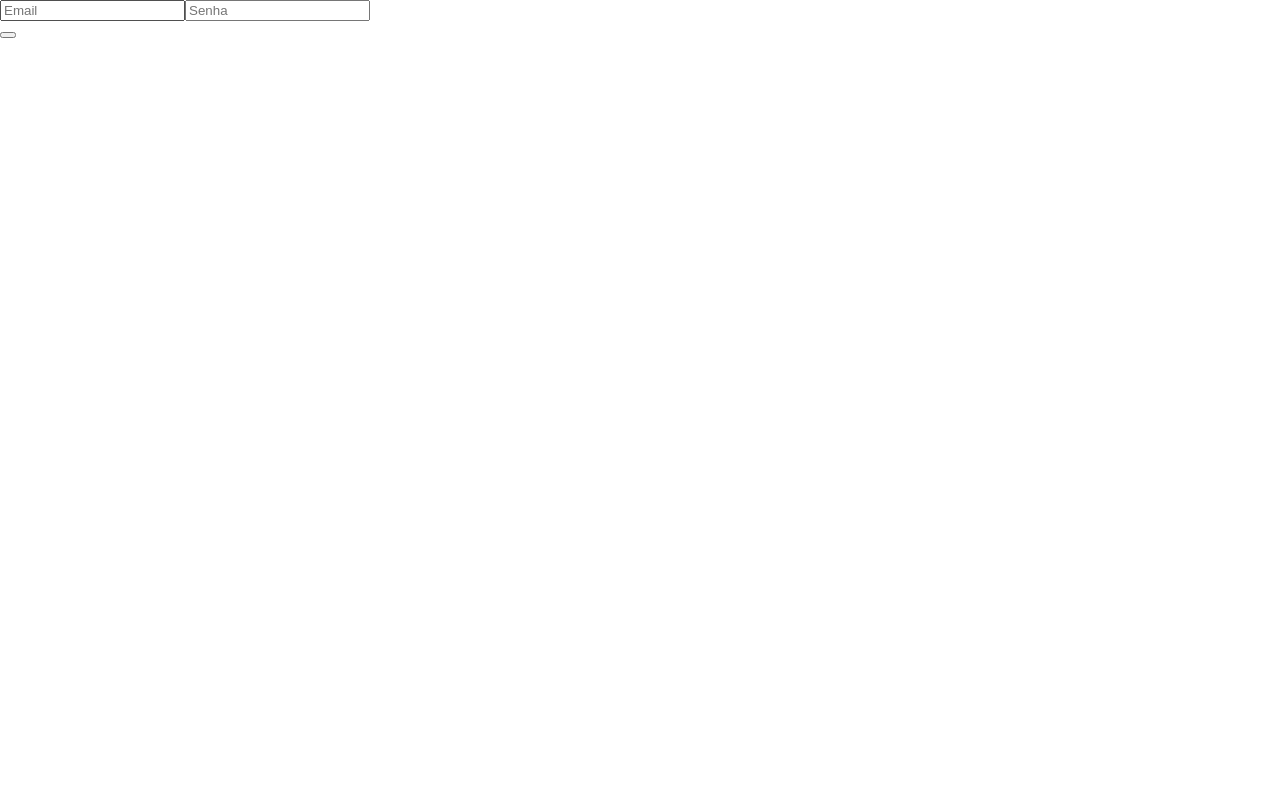
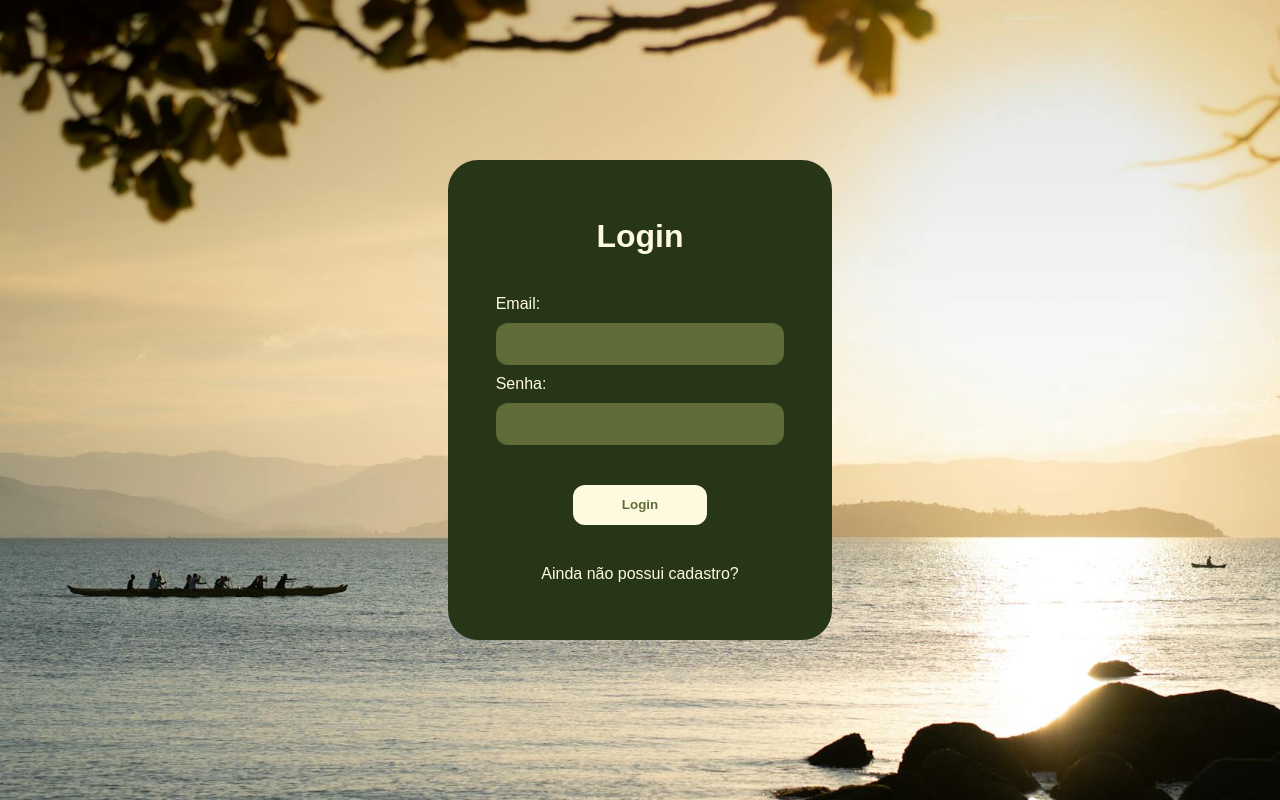
Before and after one commit to franciscogrimes/EcoMap-Floripa, a React (Vite) app in the folder Ecohubs/: page /login in a window 1280 px wide. Built offline with nearby package versions, Linux system fonts and the light colour scheme.

Commit message:
Estilização da page de Login

```diff
--- a/Ecohubs/src/index.css
+++ b/Ecohubs/src/index.css
@@ -1,3 +1,4 @@
 * {
   margin: 0;
+  font-family: sans-serif;
 }
--- a/Ecohubs/src/pages/Login.jsx
+++ b/Ecohubs/src/pages/Login.jsx
@@ -1,5 +1,7 @@
 import { useContext, useState } from "react";
 import { UtilitsContext } from "../components/context/UtilitsContext";
+import style from "./styles/Login.module.css";
+import { Link } from "react-router-dom";
 
 export default function App() {
   const [usuario, setUsuario] = useState({
@@ -14,26 +16,38 @@ export default function App() {
   }
 
   return (
-    <div>
-      <div>
+    <div className={style.container}>
+      <div className={style.containerLogin}>
+        <div className={style.title}>
+          <h1>Login</h1>
+        </div>
+        <div className={style.input}>
+          <label htmlFor="email">Email:</label>
           <input
+            className={style.inputEmail}
             type="email"
             value={usuario.email}
-          placeholder="Email"
             onChange={(evento) =>
               setUsuario({ ...usuario, email: evento.target.value })
             }
           />
+          <label htmlFor="password">Senha:</label>
           <input
+            className={style.inputPass}
             type="password"
             value={usuario.senha}
-          placeholder="Senha"
             onChange={(evento) =>
               setUsuario({ ...usuario, senha: evento.target.value })
             }
           />
         </div>
-      <button onClick={() => validacao()}></button>
+        <button onClick={() => validacao()}>Login</button>
+        <div className={style.signUp}>
+          <Link to="/sign-up" relative="path">
+            Ainda não possui cadastro?
+          </Link>
+        </div>
+      </div>
     </div>
   );
 }
--- /dev/null
+++ b/Ecohubs/src/pages/styles/Login.module.css
@@ -0,0 +1,67 @@
+.container {
+  height: 100vh;
+  display: flex;
+  justify-content: center;
+  align-items: center;
+  color: #fefae0;
+  text-decoration: none;
+  background-image: url("../assets/pexels-matheus-de-moraes-gugelmim-38060312-21405373.jpg");
+  background-position: center;
+  background-repeat: no-repeat;
+  background-size: cover;
+}
+.containerLogin {
+  box-sizing: border-box;
+  height: 60vh;
+  width: 30vw;
+  background-color: #283618;
+  display: flex;
+  justify-content: center;
+  align-items: center;
+  flex-direction: column;
+  gap: 40px;
+  border-radius: 30px;
+}
+
+.input {
+  display: flex;
+  flex-direction: column;
+  gap: 10px;
+}
+.inputEmail {
+  padding-left: 20px;
+  border: none;
+  border-radius: 12px;
+  width: 20em;
+  height: 3em;
+  background-color: #606c38;
+  color: #fefae0;
+}
+.inputPass {
+  padding-left: 20px;
+  border: none;
+  border-radius: 12px;
+  width: 20em;
+  height: 3em;
+  background-color: #606c38;
+  color: #fefae0;
+}
+
+button {
+  border: none;
+  border-radius: 12px;
+  width: 10em;
+  height: 3em;
+  background-color: #fefae0;
+  color: #606c38;
+  font-weight: bold;
+  cursor: pointer;
+}
+button:hover {
+  background-color: #606c38;
+  color: #fefae0;
+}
+.signUp a {
+  text-decoration: none;
+  color: #fefae0;
+}
```
Also changed, not shown: Ecohubs/src/pages/assets/pexels-matheus-de-moraes-gugelmim-38060312-21405373.jpg (added). Lines whose indentation alone changed are shown as unchanged.
